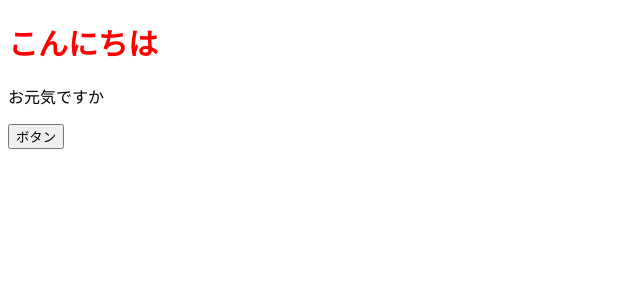
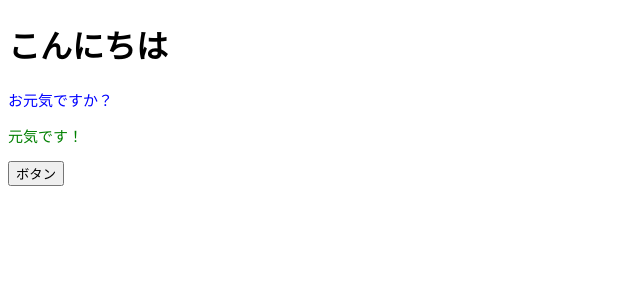
Before and after one commit to dabideps23/react-basis, a React (Vite) app: page / in a window 1280 px wide. Shown: the top 300 px of the page, without its empty margins (0-640 px from the left). Built offline with nearby package versions, Linux system fonts and the light colour scheme.

Commit message:
コンポーネントの分割及び、propsの利用

```diff
--- a/src/App.jsx
+++ b/src/App.jsx
@@ -1,16 +1,15 @@
+import { ColorfulMessage } from "./components/ColorfulMessage"
+
 export const App = () => {
 
     const onClickButton = () => alert("押下！")
 
-    const contentStyle = {
-        color : "red",
-        fontSize: "30px"
-    }
 
     return (
         <>
-            <h1 style={contentStyle}>こんにちは</h1>
-            <p>お元気ですか</p>
+            <h1>こんにちは</h1>
+            <ColorfulMessage color="blue" message="お元気ですか？" />
+            <ColorfulMessage color="green" message="元気です！" />
             <button onClick={onClickButton}>ボタン</button>
         </>
     )
--- /dev/null
+++ b/src/components/ColorfulMessage.jsx
@@ -0,0 +1,11 @@
+export const ColorfulMessage = (props) => {
+
+    const contentStyle = {
+        color : props.color,
+        fontSize: "15px"
+    }
+
+    return (
+        <p style={contentStyle}>{props.message}</p>
+    )
+}
```
